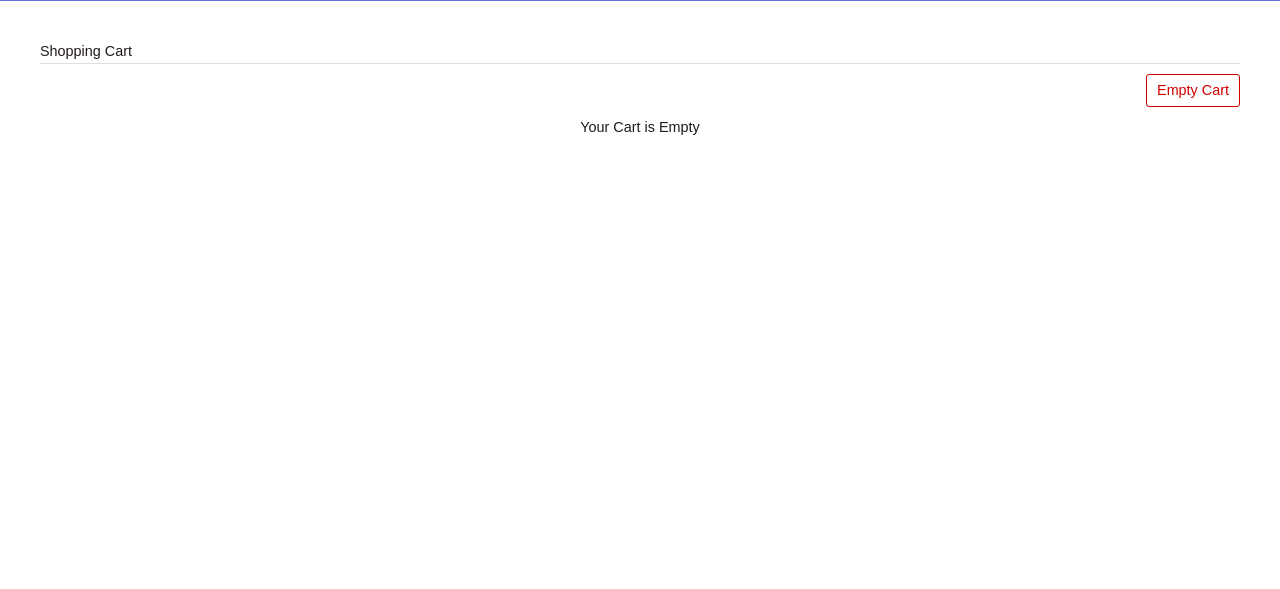
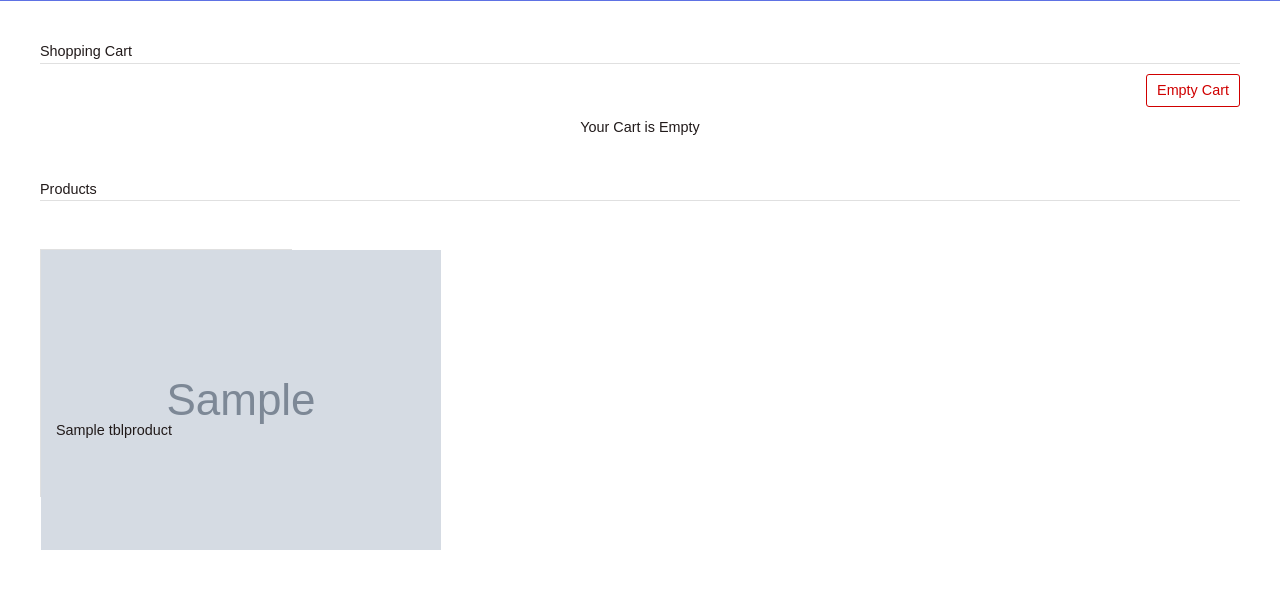
Before and after one commit to natural-twenty-solutions/travelexperts, a PHP site: the page made by TE pages/cart1.php in a window 1280 px wide. Shown: the part 191-780 px from the top of the page. Run offline with PHP 8.4, Linux system fonts and the light colour scheme; tables that the repository leaves empty or names only in its code hold one stand-in row (values such as "Sample post"); grey boxes marked "Sample" are stand-in pictures.

Commit message:
Updating

```diff
--- a/TE pages/cart1.php
+++ b/TE pages/cart1.php
@@ -9,7 +9,11 @@
   	case "add":
   		if(!empty($_POST["quantity"])) {
   			$productByCode = $db_handle->runQuery("SELECT * FROM tblproduct WHERE code='" . $_GET["code"] . "'");
-  			$itemArray = array($productByCode[0]["code"]=>array('name'=>$productByCode[0]["name"], 'code'=>$productByCode[0]["code"], 'quantity'=>$_POST["quantity"], 'price'=>$productByCode[0]["price"], 'image'=>$productByCode[0]["image"]));
+  			$itemArray = array($productByCode[0]["code"]=>array('name'=>$productByCode[0]["name"],
+        'code'=>$productByCode[0]["code"],
+        'quantity'=>$_POST["quantity"],
+        'price'=>$productByCode[0]["price"],
+        'image'=>$productByCode[0]["image"]));
 
   			if(!empty($_SESSION["cart_item"])) {
   				if(in_array($productByCode[0]["code"],array_keys($_SESSION["cart_item"]))) {
@@ -107,10 +111,31 @@
    ?>
    </div>
 
+   <div id="product-grid">
+   	<div class="txt-heading">Products</div>
+   	<?php
+   	$product_array = $db_handle->runQuery("SELECT * FROM tblproduct ORDER BY id ASC");
+   	if (!empty($product_array)) {
+   		foreach($product_array as $key=>$value){
+   	?>
+   		<div class="product-item">
+   			<form method="post" action="index.php?action=add&code=<?php echo $product_array[$key]["code"]; ?>">
+   			<div class="product-image"><img src="<?php echo $product_array[$key]["image"]; ?>"></div>
+   			<div class="product-tile-footer">
+   			<div class="product-title"><?php echo $product_array[$key]["name"]; ?></div>
+   			<div class="product-price"><?php echo "$".$product_array[$key]["price"]; ?></div>
+   			<div class="cart-action"><input type="text" class="product-quantity" name="quantity" value="1" size="2" /><input type="submit" value="Add to Cart" class="btnAddAction" /></div>
+   			</div>
+   			</form>
+   		</div>
+   	<?php
+   		}
+   	}
+   	?>
+   </div>
 
 
-
-   </BODY>
+ </body>
 
 
 
--- a/TE pages/dbcontroller.php
+++ b/TE pages/dbcontroller.php
@@ -3,7 +3,7 @@ class DBController {
 	private $host = "localhost";
 	private $user = "Fred";
 	private $password = "0000";
-	private $database = "travelexperts";
+	private $database = "testproducts";
 	private $conn;
 
 	function __construct() {
--- a/TE pages/header.php
+++ b/TE pages/header.php
@@ -6,6 +6,7 @@
   <meta name="viewport" content="width=device-width, initial-scale=1, shrink-to-fit=no">
   <meta name="description" content="Start your development with a Design System for Bootstrap 4.">
   <meta name="author" content="Creative Tim">
+  <meta name="robots" content="noindex,follow" />
   <title>Welcome to Travel Experts</title>
   <!-- Favicon -->
   <link href="../img/photo5.png" rel="icon" type="image/png">
@@ -28,10 +29,6 @@
   <!-- >>>>>>> 1f3d4eaa6b3fda05415397068e9d4f92c5a7756f -->
   <script src="https://ajax.googleapis.com/ajax/libs/jquery/3.3.1/jquery.min.js"></script>
 
-
-  <link rel="stylesheet" href="css/style.css" media="screen" title="no title" charset="utf-8">
-  <script src="https://code.jquery.com/jquery-2.2.4.js" charset="utf-8"></script>
-  <meta name="robots" content="noindex,follow" />
 
 </head>
 
--- a/TE pages/products1.php
+++ b/TE pages/products1.php
@@ -23,9 +23,11 @@
    ?>
      <div class="product-item">
        <form method="post" action="cart1.php?action=add&code=<?php echo $product_array[$key]["PackageId"]; ?>">
+
        <!-- <div class="product-image"><img src="
        /* <?php echo $product_array[$key]["image"]; ?> */
        "> </div> -->
+
        <div class="product-tile-footer">
        <div class="product-title"><?php echo $product_array[$key]["PkgName"]; ?></div>
        <div class="product-price"><?php echo "$".$product_array[$key]["PkgBasePrice"]; ?></div>
```
Also changed, not shown: TE pages/icon-delete.png (added).
